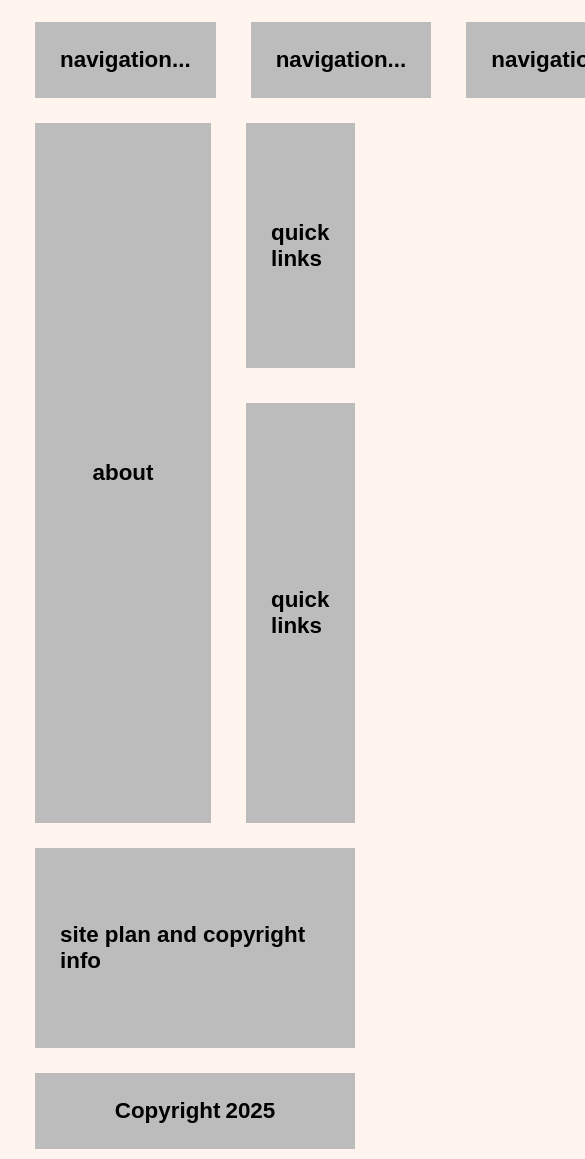
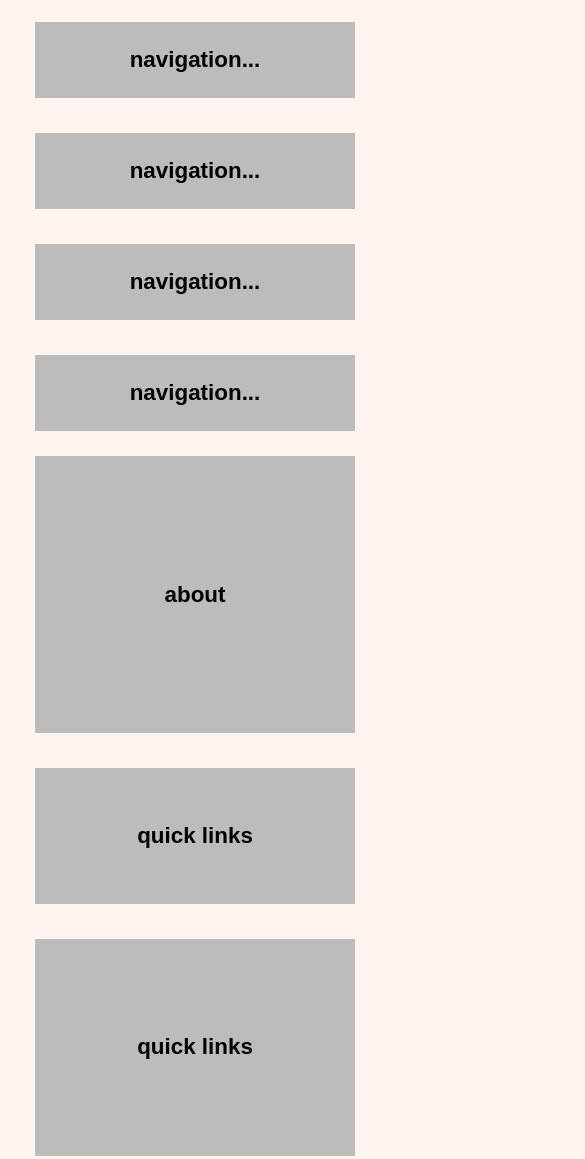
Before and after one commit to roanoarounik/Final-Scroll-Sheet-Trial, a plain HTML site: page index.html in a window 390 px wide. Shown: the part 413-1572 px from the top of the page, 585 px wide, since content can reach past the window. Drawn offline with Linux system fonts and the light colour scheme.

Commit message:
Mobile Responsiveness

```diff
--- a/index.html
+++ b/index.html
@@ -5,6 +5,7 @@
     <link rel="icon" href="https://raw.githubusercontent.com/roanoarounik/Tutorial/refs/heads/master/assets/kalashimicrophonelogo1.PNG" type="image/x-icon">
     <meta name="viewport" content="width=device-width, initial-scale=1.0">
     <link rel="stylesheet" href="./styles/styles.css">
+    <link rel="stylesheet" href="./styles/responsiveness.css">
     <script src="./scripts/scripts.js" defer></script>
     <title>Final Trial</title>
 </head>
@@ -26,13 +27,13 @@
             <article class="box">
                 about
             </article>
-            <div class="aSides">
-                <aside class="box">
+            <aside>
+                <div class="box">
                     quick links
-                </aside>
-                <aside class="box">
+                </div>
+                <div class="box">
                     quick links
-                </aside>
+                </div>
             </div>
         </section>
     </main>
--- /dev/null
+++ b/styles/responsiveness.css
@@ -0,0 +1,18 @@
+@media (max-width: 940px) {
+    /* Whatever CSS we put here will only take effect when the window.innerWidth <= 940px */
+    nav {
+        grid-template-columns: repeat(2, 1fr);
+    }
+}
+
+@media (max-width: 600px) {
+    section {
+        grid-template-columns: 1fr;
+    }
+}
+
+@media (max-width: 495px) {
+    nav {
+        grid-template-columns: repeat(1, 1fr);
+    }
+}
--- a/styles/styles.css
+++ b/styles/styles.css
@@ -31,7 +31,7 @@ section {
     min-height: 700px;
 }
 
-.aSides {
+aside {
     display: grid;
     grid-template-rows: 35% 1fr;
     gap: 35px;
```
